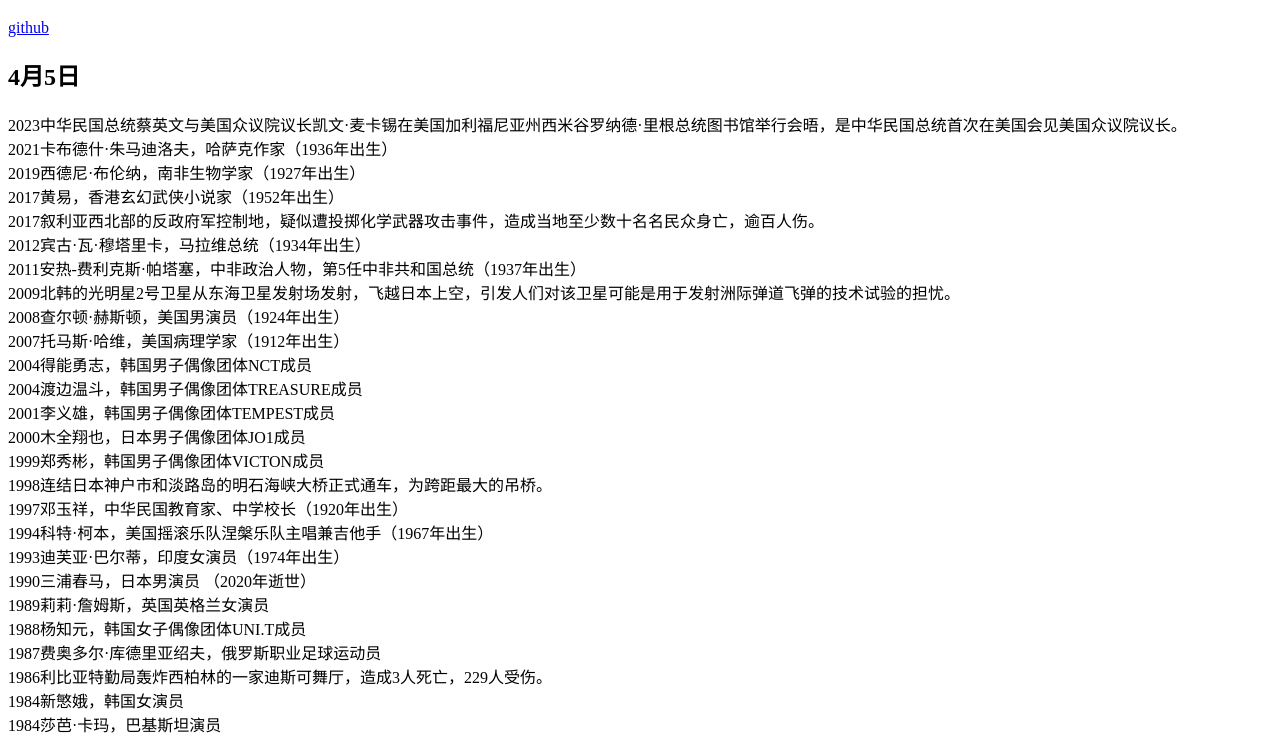
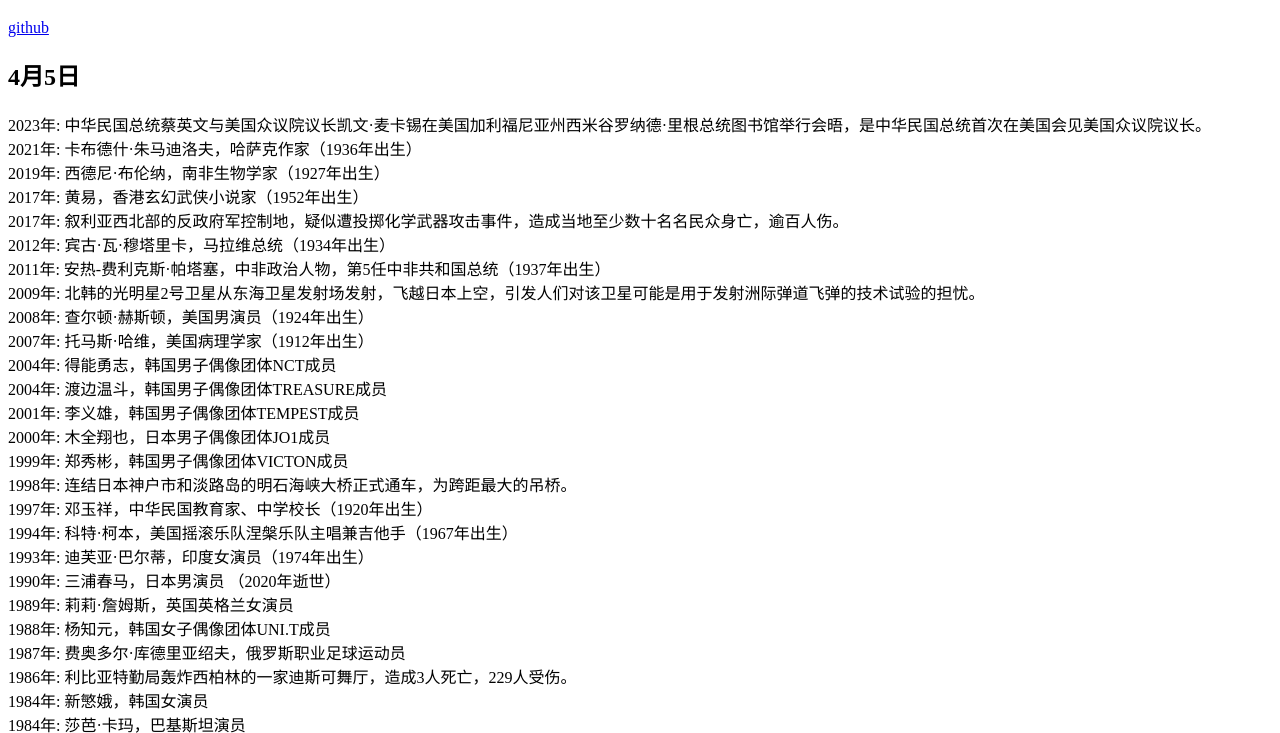
Before and after one commit to Wuqiyang312/History_toDay, a plain HTML site: page index.html in a window 1280 px wide. Shown: the part 70-803 px from the top of the page. Drawn offline with Linux system fonts and the light colour scheme.

Commit message:
界面修复

```diff
--- a/index.html
+++ b/index.html
@@ -28,7 +28,7 @@
                 success: function (data) {
                     events = data[today.getDay()-1]
                     for (var i = events.length-1; i >= 0; i--) {
-                        $("#print").append("<div>" + events[i].year + events[i].event + "</div>")
+                        $("#print").append("<div>" + events[i].year + "年: " + events[i].event + "</div>")
                     }
                 }
             })
```
